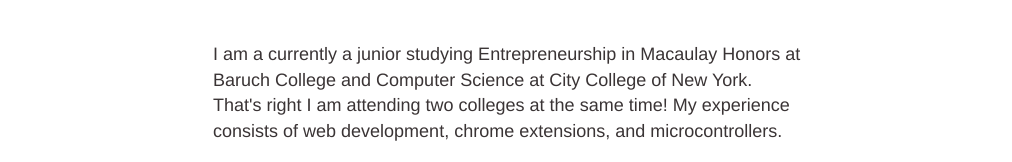
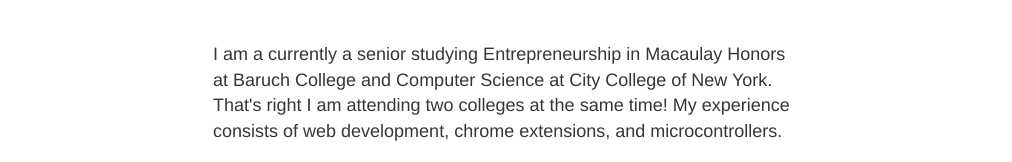
Before and after one commit to AlanC5/alanc5.github.io, a plain HTML site: page aboutme.html in a window 1280 px wide. Shown: the part 168-330 px from the top of the page, without its empty margins (133-1145 px from the left). Drawn offline with Linux system fonts and the light colour scheme.

Commit message:
Changed junior to senior

```diff
--- a/aboutme.html
+++ b/aboutme.html
@@ -160,7 +160,7 @@
   <div class="row">
     <div id="aboutme-wrapper">
       <p>
-        I am a currently a junior studying Entrepreneurship in Macaulay Honors at Baruch College and Computer Science at City College of New York. That's right I am attending two colleges at the same time! My experience consists of web development, chrome extensions, and microcontrollers.
+        I am a currently a senior studying Entrepreneurship in Macaulay Honors at Baruch College and Computer Science at City College of New York. That's right I am attending two colleges at the same time! My experience consists of web development, chrome extensions, and microcontrollers.
       </p>
       <p>
         My ambition is to build a technology startup that will change the way we perceive the world. To accomplish this, I need to understand how technology is interconnected with business. Only then can I lead a company that I am proud of. Now that you know a little about me, feel free to contact me. I'm looking forward to chatting!
```
